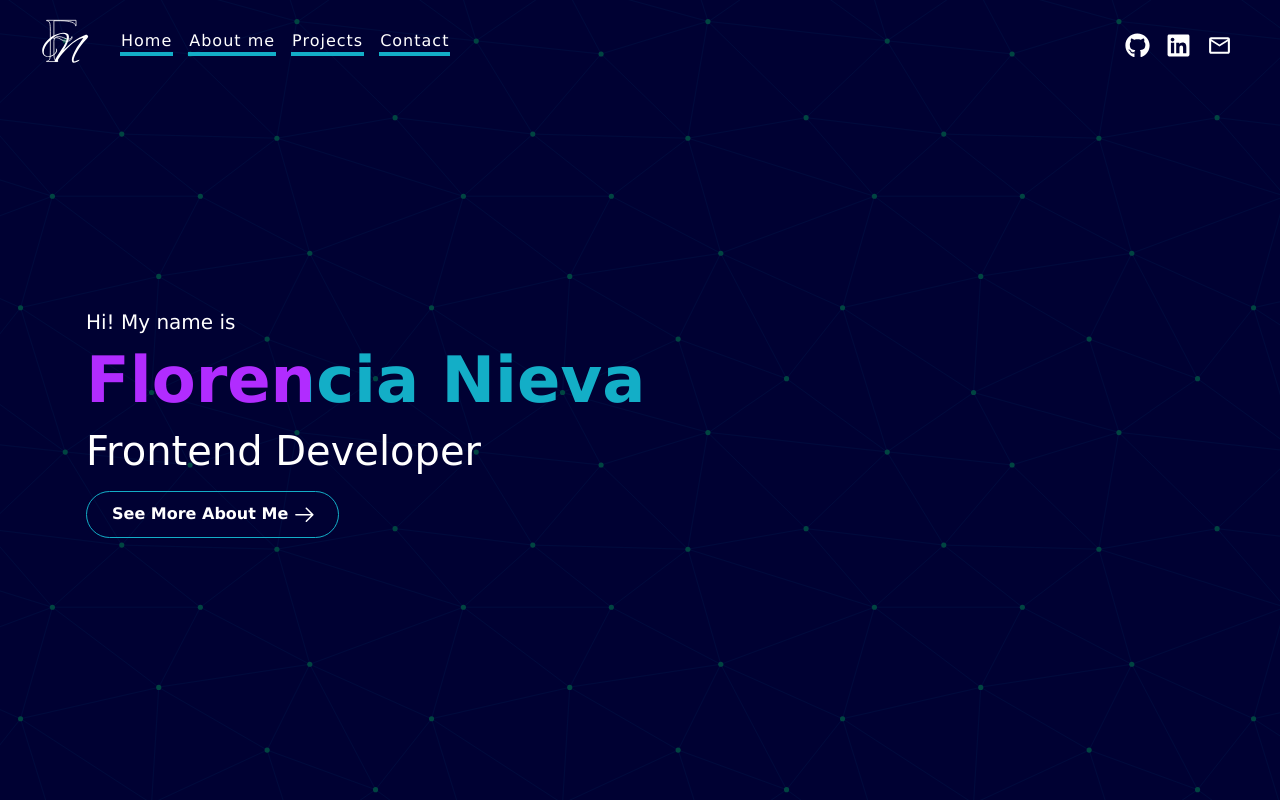
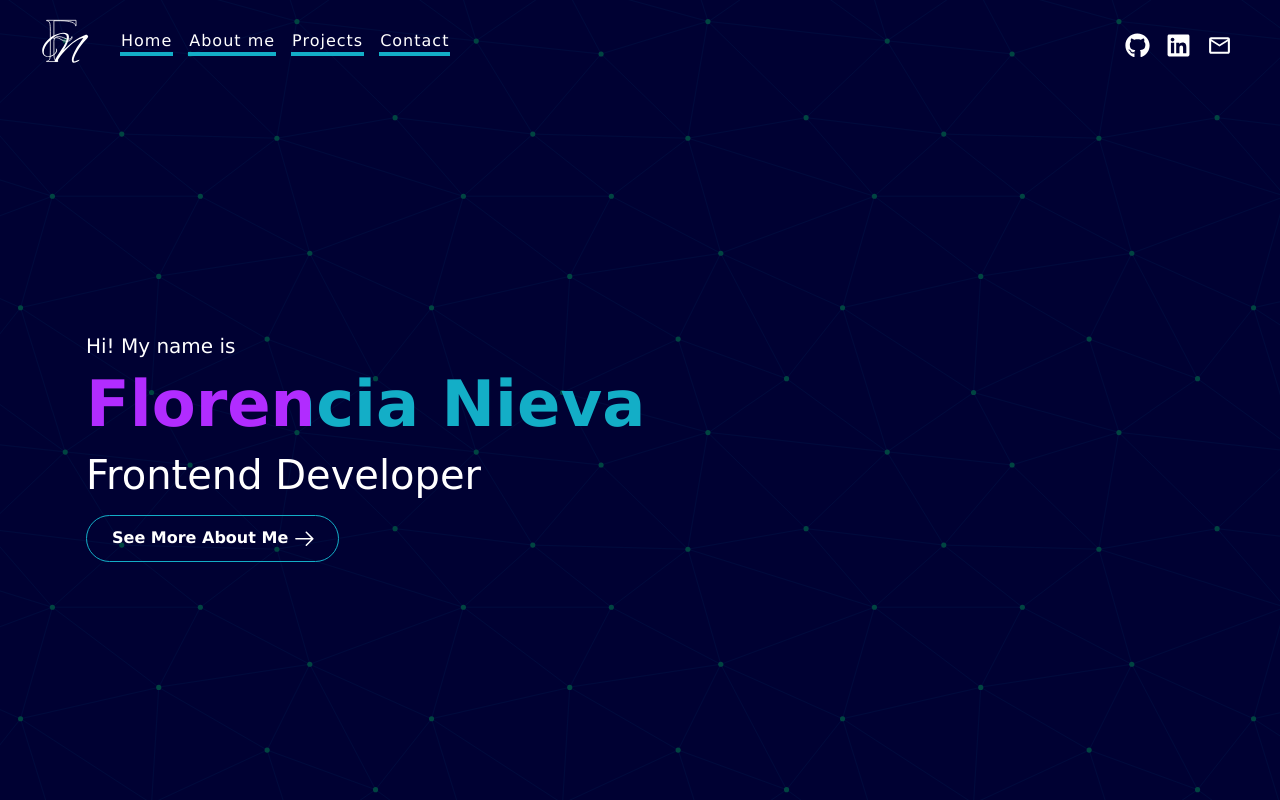
Before and after one commit to FlorenciaNieva/Portfolio-2, a React (Vite) app: page / in a window 1280 px wide. Shown: the top 800 px of the page. Built offline with nearby package versions, Linux system fonts and the light colour scheme; no server answers.

Commit message:
Agrego padding top al contenedor de home

```diff
--- a/src/components/Home/Home.jsx
+++ b/src/components/Home/Home.jsx
@@ -6,7 +6,7 @@ import ArrowButton from "../ArrowButton/ArrowButton";
 export default function Home({ menuOpen }) {
   return (
     <>
-      <Container fluid className="home-background d-flex align-items-center min-vh-100">
+      <Container fluid className="home-background d-flex align-items-center min-vh-100 pt-5">
         <Container className="pt-5">
           <Row>
             <Col className={`mx-1 ${menuOpen ? "menu-open" : "menu-close"}`}>
```
